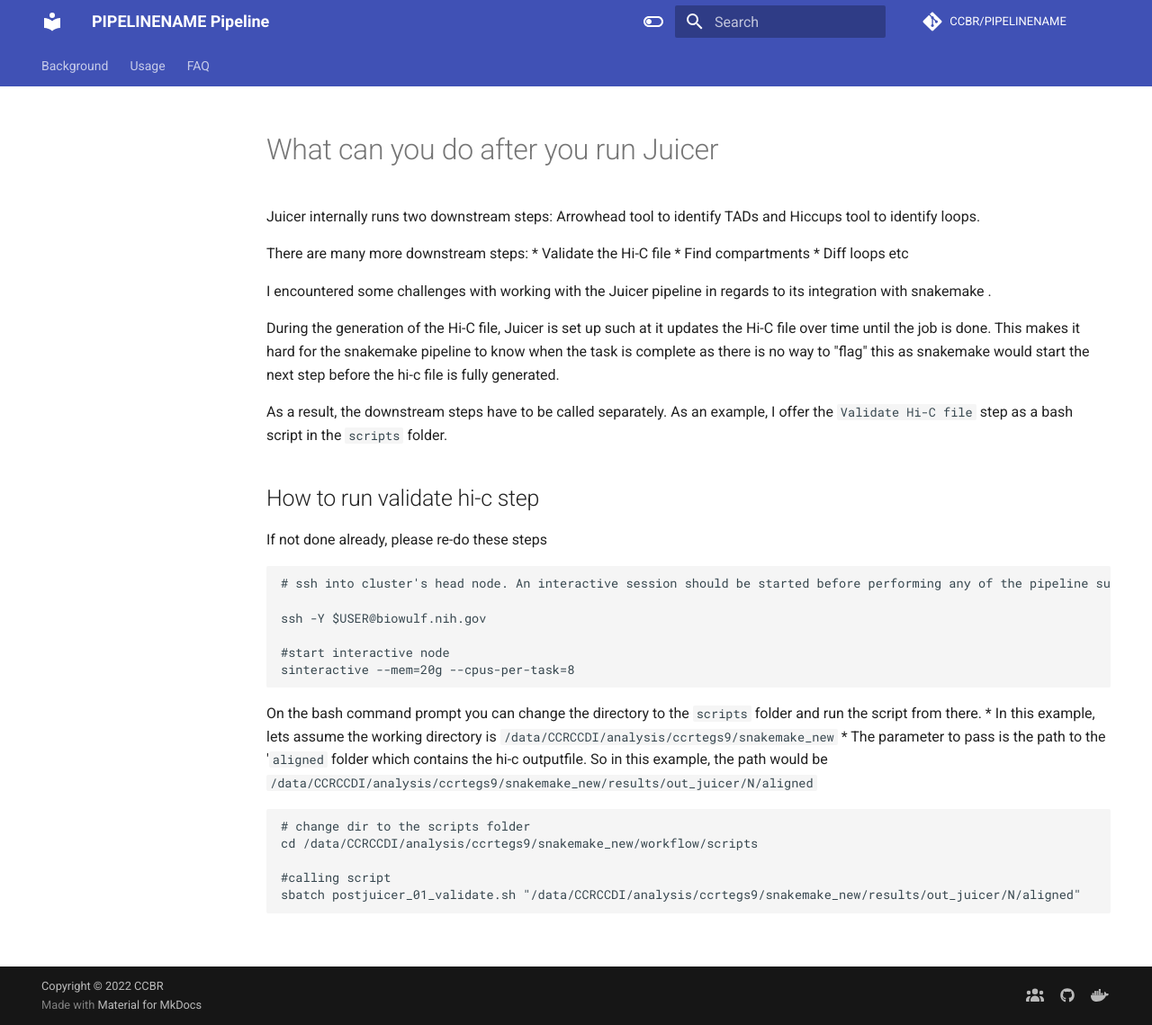
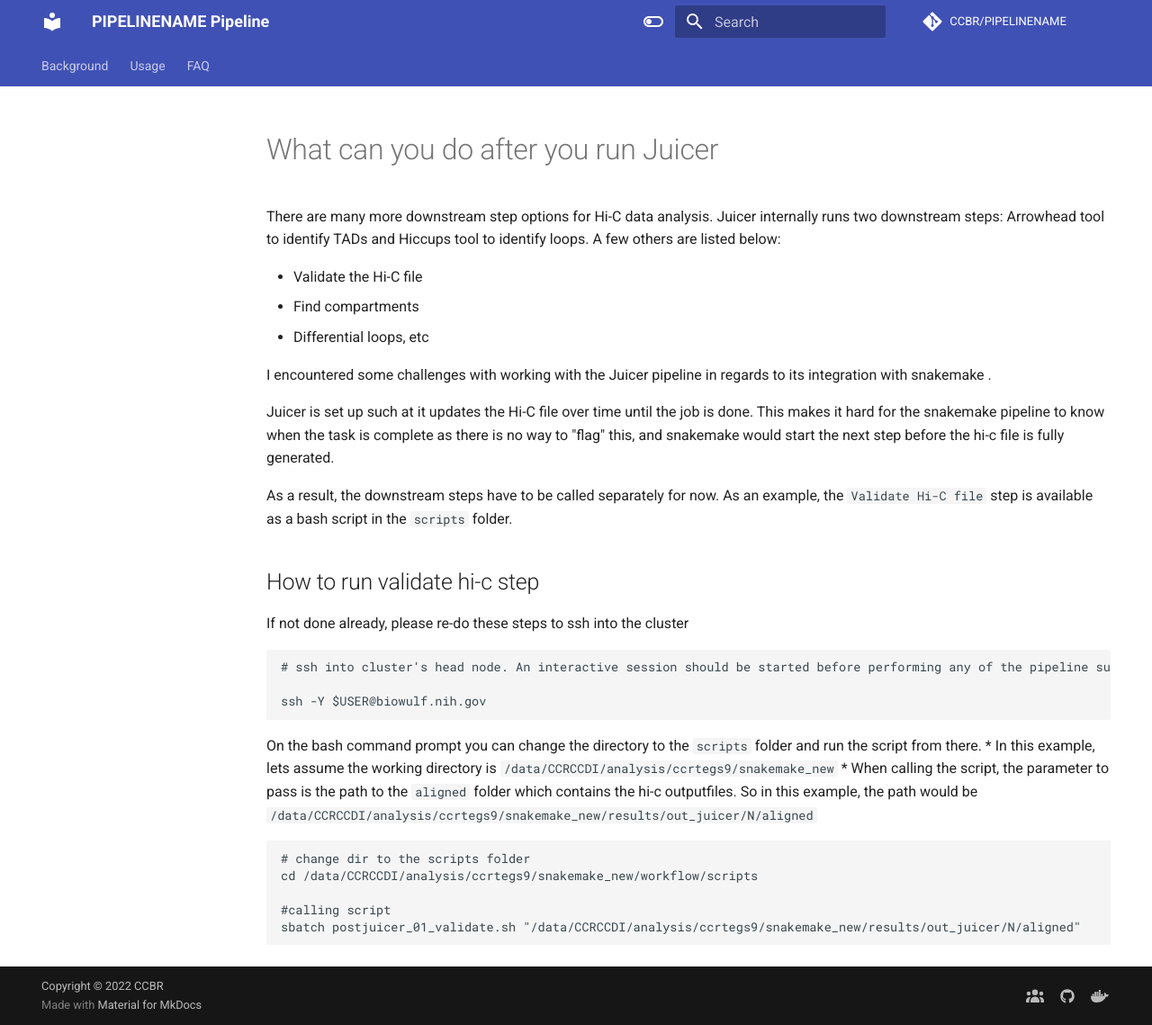
Before and after one commit to NCI-CCR-POB/ccrccdi9_hic, an MkDocs documentation site: the page built from docs/post_juicer.md, in a window 1280 px wide and 1139 px high. Shown: the whole window at 90% size. Built offline with MkDocs 1.6.1 and Material for MkDocs 9.7.7, drawn with Linux system fonts in a browser that asks for light colours; comment, search, counter and statistics services are not loaded; the version menu is left out.

Commit message:
Update post_juicer.md

````diff
--- a/docs/post_juicer.md
+++ b/docs/post_juicer.md
@@ -1,35 +1,29 @@
 # What can you do after you run Juicer
 
-Juicer internally runs two downstream steps: Arrowhead tool to identify TADs and Hiccups tool to identify loops.
+There are many more downstream step options for Hi-C data analysis. Juicer internally runs two downstream steps: Arrowhead tool to identify TADs and Hiccups tool to identify loops. A few others are listed below:
 
-There are many more downstream steps:
 * Validate the Hi-C file
 * Find compartments
-* Diff loops
-etc
+* Differential loops, etc
 
 I encountered some challenges with working with the Juicer pipeline in regards to its integration with snakemake .
 
-During the generation of the Hi-C file, Juicer is set up such at it updates the Hi-C file over time until the job is done. This makes it hard for the snakemake pipeline to know when the task is complete as there is no way to "flag" this
-as snakemake would start the next step before the hi-c file is fully generated.
+Juicer is set up such at it updates the Hi-C file over time until the job is done. This makes it hard for the snakemake pipeline to know when the task is complete as there is no way to "flag" this, and snakemake would start the next step before the hi-c file is fully generated.
 
-As a result, the downstream steps have to be  called separately. As an example, I offer the `Validate Hi-C file` step as a bash script in the `scripts` folder.
+As a result, the downstream steps have to be called separately for now. As an example, the `Validate Hi-C file` step is available as a bash script in the `scripts` folder.
 
 ## How to run validate hi-c step
 
-If not done already, please re-do these steps
+If not done already, please re-do these steps to ssh into the cluster
 ```
 # ssh into cluster's head node. An interactive session should be started before performing any of the pipeline sub-commands, even if the pipeline is to be executed on the cluster.
 
 ssh -Y $USER@biowulf.nih.gov
-
-#start interactive node
-sinteractive --mem=20g --cpus-per-task=8
 ```
 
 On the bash command prompt you can change the directory to the `scripts` folder and run the script from there.
 * In this example, lets assume the working directory is `/data/CCRCCDI/analysis/ccrtegs9/snakemake_new`
-* The parameter to pass is the path to the '`aligned` folder which contains the hi-c outputfile. So in this example, the path would be `/data/CCRCCDI/analysis/ccrtegs9/snakemake_new/results/out_juicer/N/aligned`
+* When calling the script, the parameter to pass is the path to the `aligned` folder which contains the hi-c outputfiles. So in this example, the path would be `/data/CCRCCDI/analysis/ccrtegs9/snakemake_new/results/out_juicer/N/aligned`
 
 ```
 # change dir to the scripts folder
@@ -37,5 +31,4 @@ cd /data/CCRCCDI/analysis/ccrtegs9/snakemake_new/workflow/scripts
 
 #calling script
 sbatch postjuicer_01_validate.sh "/data/CCRCCDI/analysis/ccrtegs9/snakemake_new/results/out_juicer/N/aligned"
-
 ```
````
